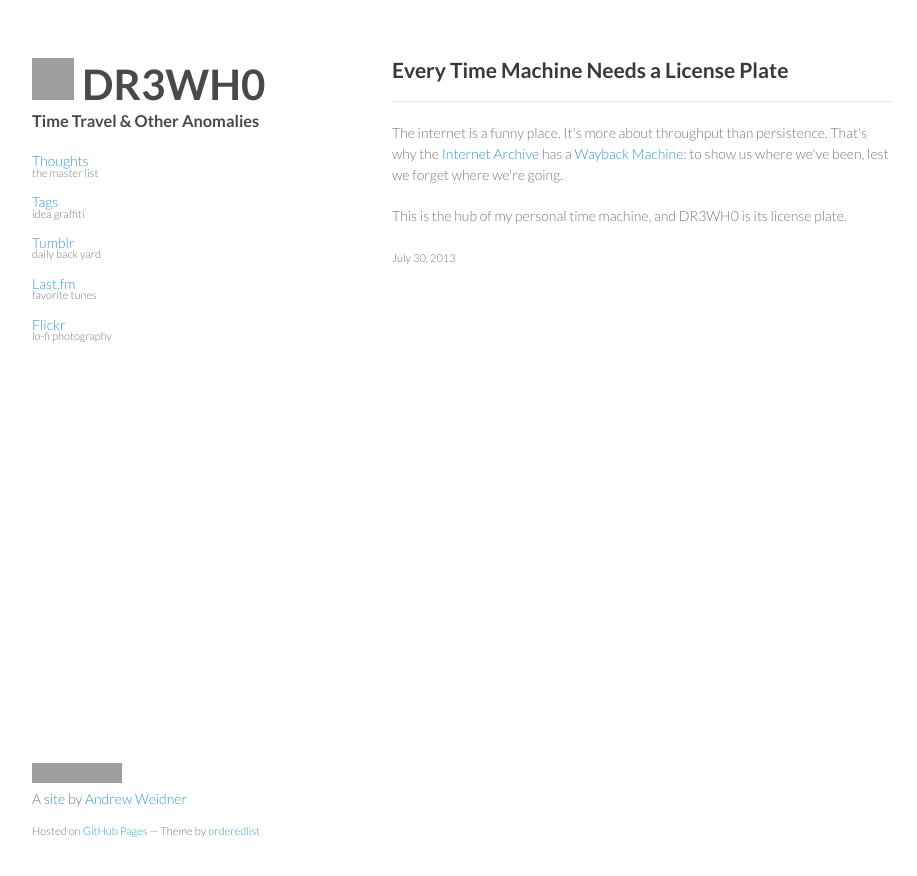
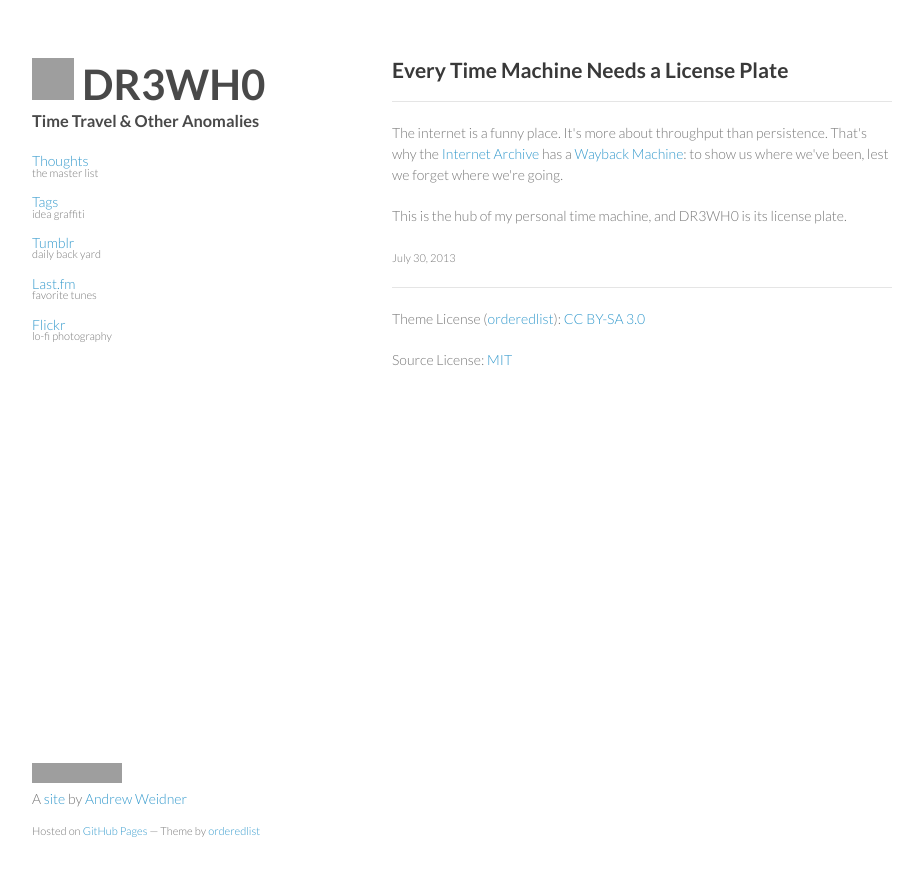
Before and after one commit to DR3WH0/DR3WH0.github.io, a Jekyll site: the page built from about.html, in a window 1280 px wide. Shown: the top 876 px of the page, without its empty margins (178-1095 px from the left). Built offline with Jekyll 4.4.1, drawn with Linux system fonts in a browser that asks for light colours; Markdown is read by kramdown in place of the engine named in the settings; comment, search, counter and statistics services are not loaded; grey boxes are pictures that could not be loaded.

Commit message:
added licenses

```diff
--- a/about.html
+++ b/about.html
@@ -12,3 +12,7 @@ title: About
 <p>This is the hub of my personal time machine, and DR3WH0 is its license plate.</p>
 
 <p><small>July 30, 2013</small></p>
+
+<hr/>
+<p>Theme License (<a href="http://orderedlist.com/" title="Attribution Link">orderedlist</a>): <a href="http://creativecommons.org/licenses/by-sa/3.0/" title="Creative Commons Attribution-ShareAlike 3.0 Unported">CC BY-SA 3.0</a></p>
+<p>Source License: <a href="http://opensource.org/licenses/MIT" title="MIT License">MIT</a></p>
```
